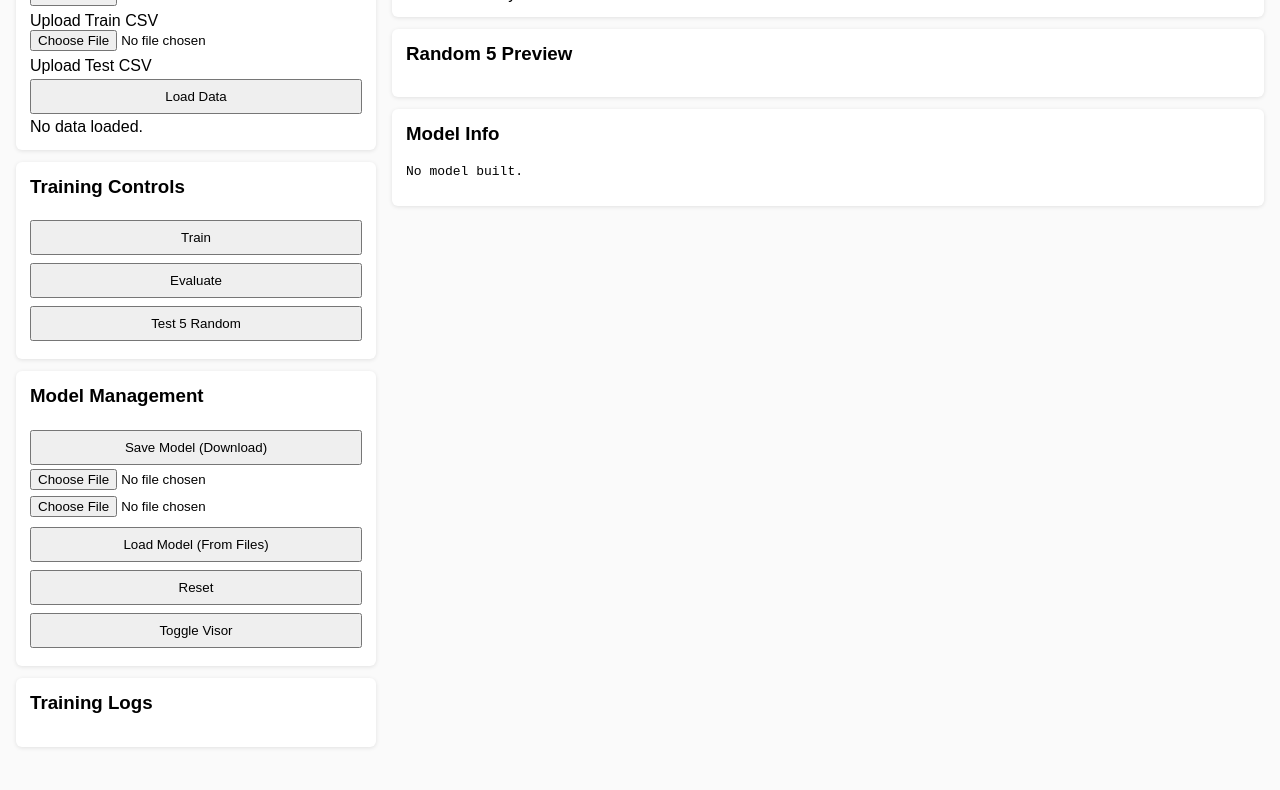
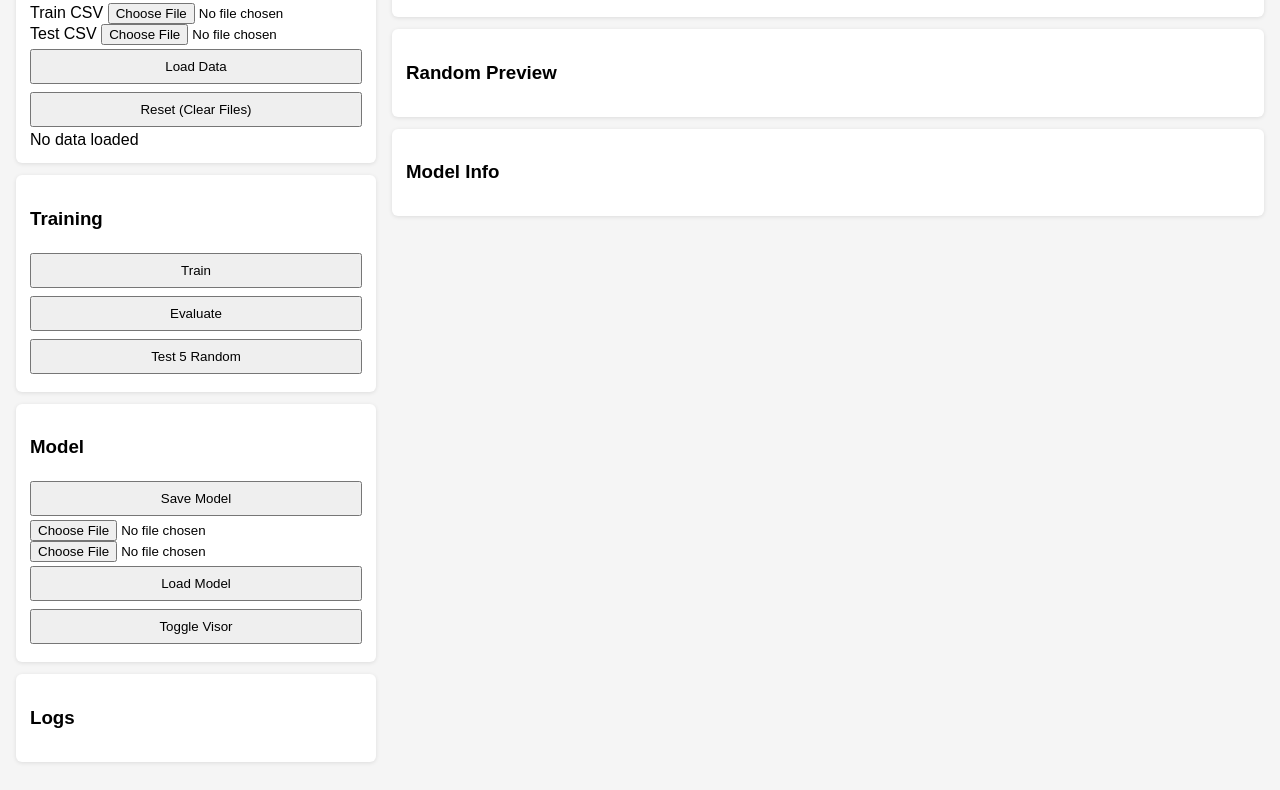
Before and after one commit to tshermatova/mynndl, a plain HTML site: page index.html in a window 1280 px wide. Shown: the part 178-968 px from the top of the page. Drawn offline with Linux system fonts and the light colour scheme; a script that the page names is missing.

Commit message:
Refactor HTML structure and update titles

```diff
--- a/index.html
+++ b/index.html
@@ -2,41 +2,31 @@
 <html lang="en">
 <head>
 <meta charset="UTF-8">
-<title>TensorFlow.js MNIST CNN Demo (CSV Upload)</title>
+<title>TensorFlow.js MNIST CNN Demo</title>
 
-<!-- TensorFlow.js -->
 <script src="https://cdn.jsdelivr.net/npm/@tensorflow/tfjs@latest"></script>
-
-<!-- tfjs-vis visualization toolkit -->
 <script src="https://cdn.jsdelivr.net/npm/@tensorflow/tfjs-vis@latest"></script>
 
 <style>
-/* -------------------------------------------------------------
-Minimal layout styling for a two-column teaching demo.
-Left column = controls + logs
-Right column = metrics + previews
-------------------------------------------------------------- */
 
 body{
-  font-family: Arial, Helvetica, sans-serif;
+  font-family: Arial;
   margin:0;
-  background:#fafafa;
+  background:#f5f5f5;
 }
 
 header{
-  padding:12px 20px;
   background:#222;
   color:white;
+  padding:12px 20px;
 }
 
 main{
   display:grid;
-  grid-template-columns: 360px 1fr;
+  grid-template-columns:360px 1fr;
   gap:16px;
   padding:16px;
 }
-
-/* control panel */
 
 .panel{
   background:white;
@@ -46,25 +36,15 @@ main{
   margin-bottom:12px;
 }
 
-.panel h3{
-  margin-top:0;
-}
-
 button{
   width:100%;
   padding:8px;
   margin:4px 0;
 }
 
-input[type=file]{
-  width:100%;
-  margin-bottom:6px;
-}
-
 #previewRow{
   display:flex;
-  gap:12px;
-  align-items:flex-start;
+  gap:14px;
 }
 
 .previewItem{
@@ -76,18 +56,13 @@ input[type=file]{
   image-rendering:pixelated;
 }
 
-.correct{
-  color:green;
-}
-
-.wrong{
-  color:red;
-}
+.correct{color:green}
+.wrong{color:red}
 
 #log{
   font-family:monospace;
   white-space:pre-wrap;
-  max-height:180px;
+  max-height:200px;
   overflow:auto;
 }
 
@@ -97,91 +72,78 @@ input[type=file]{
 <body>
 
 <header>
-<h2>TensorFlow.js MNIST CNN (Browser-Only Demo)</h2>
+<h2>TensorFlow.js MNIST CNN Demo</h2>
 </header>
 
 <main>
 
-<!-- LEFT COLUMN -->
 <div>
 
 <div class="panel">
 <h3>Upload Data</h3>
 
+<label>Train CSV</label>
 <input type="file" id="trainFile" accept=".csv">
-<label>Upload Train CSV</label>
 
+<label>Test CSV</label>
 <input type="file" id="testFile" accept=".csv">
-<label>Upload Test CSV</label>
 
 <button id="loadBtn">Load Data</button>
+<button id="resetBtn">Reset (Clear Files)</button>
 
-<div id="dataStatus">No data loaded.</div>
-
+<div id="dataStatus">No data loaded</div>
 </div>
 
-
 <div class="panel">
-<h3>Training Controls</h3>
-
+<h3>Training</h3>
 <button id="trainBtn">Train</button>
 <button id="evalBtn">Evaluate</button>
 <button id="testFiveBtn">Test 5 Random</button>
-
 </div>
 
+<div class="panel">
+<h3>Model</h3>
 
-<div class="panel">
-<h3>Model Management</h3>
-
-<button id="saveBtn">Save Model (Download)</button>
+<button id="saveBtn">Save Model</button>
 
 <input type="file" id="modelJson">
 <input type="file" id="modelBin">
 
-<button id="loadModelBtn">Load Model (From Files)</button>
-
-<button id="resetBtn">Reset</button>
-
+<button id="loadModelBtn">Load Model</button>
 <button id="toggleVisorBtn">Toggle Visor</button>
 
 </div>
 
-
 <div class="panel">
-<h3>Training Logs</h3>
+<h3>Logs</h3>
 <div id="log"></div>
 </div>
 
 </div>
 
-
-<!-- RIGHT COLUMN -->
 <div>
 
 <div class="panel">
 <h3>Metrics</h3>
-<div id="metrics">No evaluation yet.</div>
+<div id="metrics"></div>
 </div>
 
 <div class="panel">
-<h3>Random 5 Preview</h3>
+<h3>Random Preview</h3>
 <div id="previewRow"></div>
 </div>
 
 <div class="panel">
 <h3>Model Info</h3>
-<pre id="modelInfo">No model built.</pre>
+<pre id="modelInfo"></pre>
 </div>
 
 </div>
 
 </main>
 
-
-<!-- Scripts -->
-<script src="data-loader.js" defer></script>
-<script src="app.js" defer></script>
+<!-- IMPORTANT: module loading -->
+<script type="module" src="app.js"></script>
 
 </body>
 </html>
```
